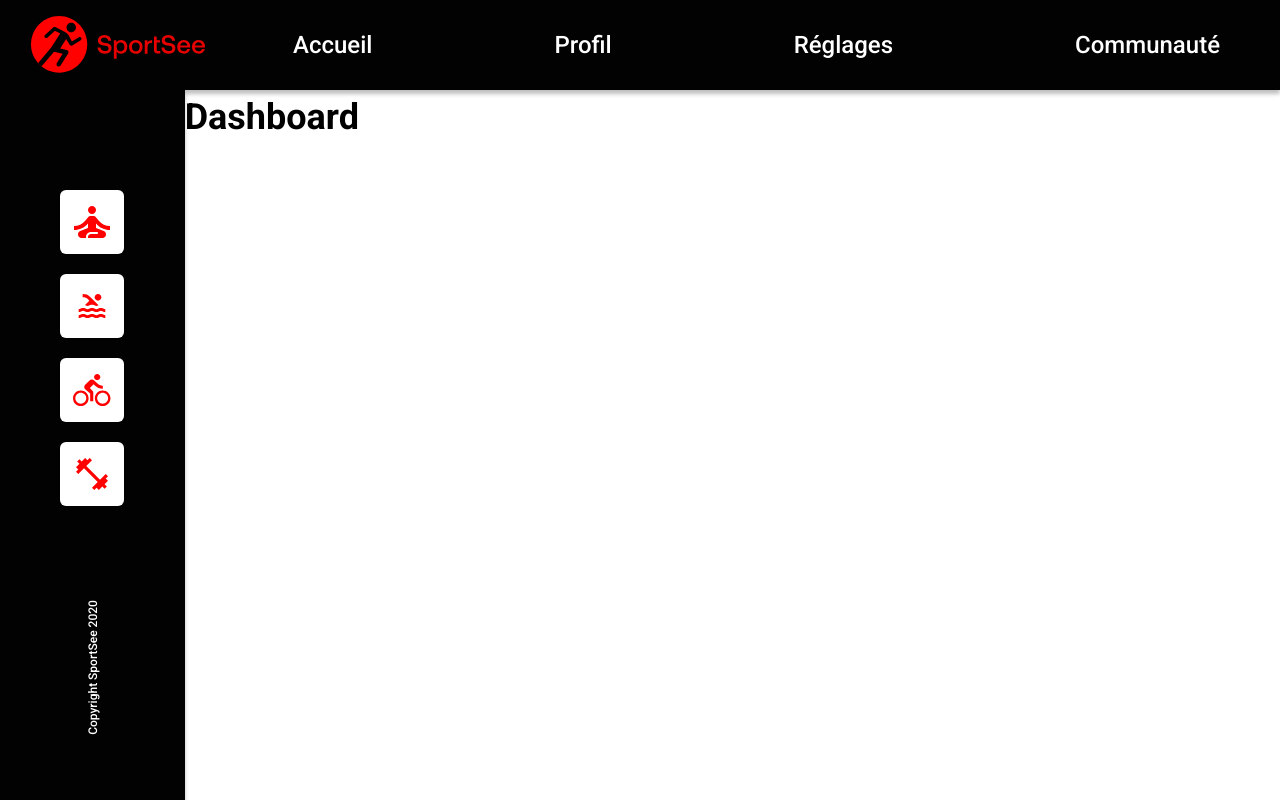
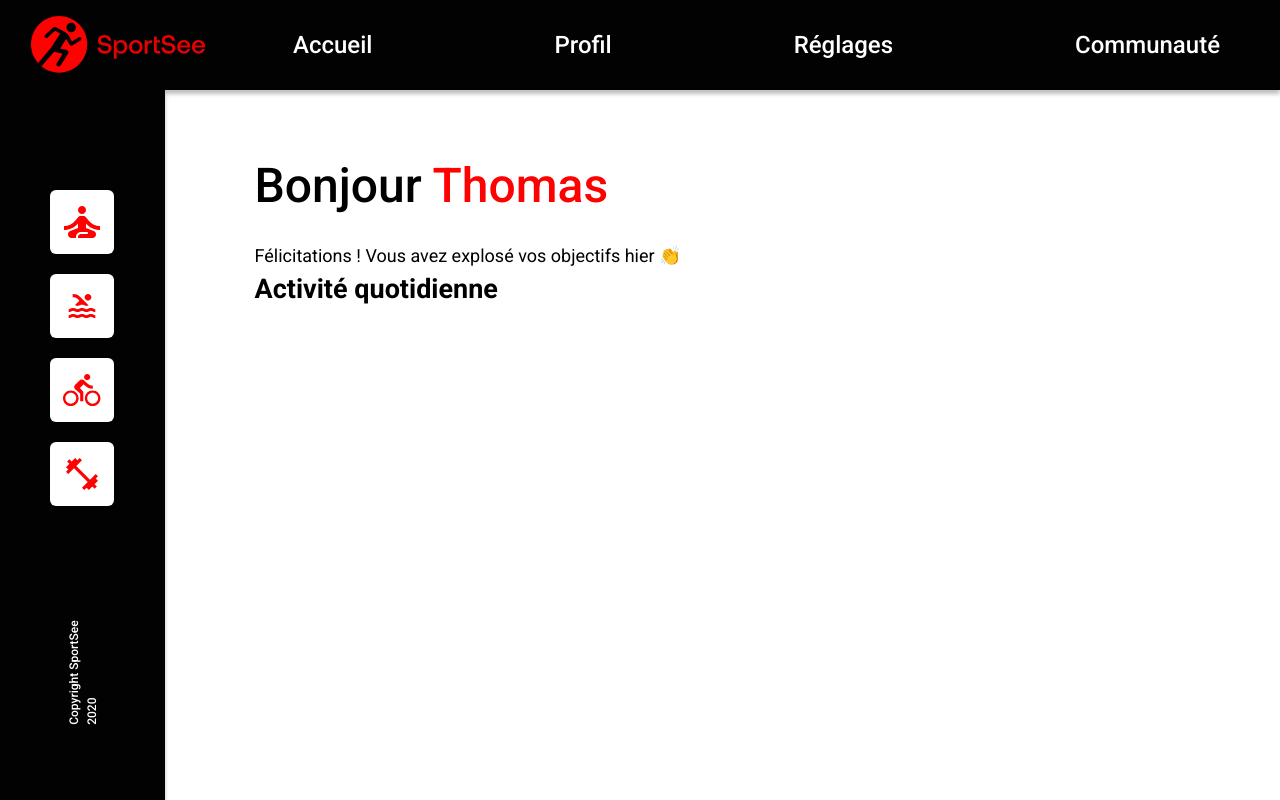
Before and after one commit to piirk/sportsee-front, a React (Create React App) app: page / in a window 1280 px wide. Built offline with nearby package versions, Linux system fonts and the light colour scheme.

Commit message:
Enhance Dashboard with custom greeting and basic html/css layout

```diff
--- a/src/pages/Dashboard/Dashboard.jsx
+++ b/src/pages/Dashboard/Dashboard.jsx
@@ -13,7 +13,23 @@ const Dashboard = () => {
           </span>
         </footer>
       </div>
-      <h1>Dashboard</h1>
+      <div className="ss-dashboard__content">
+        <section className="ss-dashboard__content__header">
+          <h1>
+            Bonjour{' '}
+            <span className="ss-dashboard__content__header__name">
+              {'Thomas'}
+            </span>
+          </h1>
+          <p>Félicitations ! Vous avez explosé vos objectifs hier 👏</p>
+        </section>
+        <section className="ss-dashboard__main">
+          <div className="ss-dashboard__main__card">
+            <h2>Activité quotidienne</h2>
+          </div>
+          <div className="ss-dashboard__main__card"></div>
+        </section>
+      </div>
     </div>
   )
 }
--- a/src/pages/Dashboard/Dashboard.scss
+++ b/src/pages/Dashboard/Dashboard.scss
@@ -26,4 +26,22 @@
       }
     }
   }
+
+  &__content {
+    width: 100%;
+    height: 100%;
+    padding: 60px 90px 80px 90px;
+
+    &__header {
+      h1 {
+        font-size: 48px;
+        font-weight: 500;
+        margin-bottom: 20px;
+      }
+
+      &__name {
+        color: #ff0101;
+      }
+    }
+  }
 }
```
